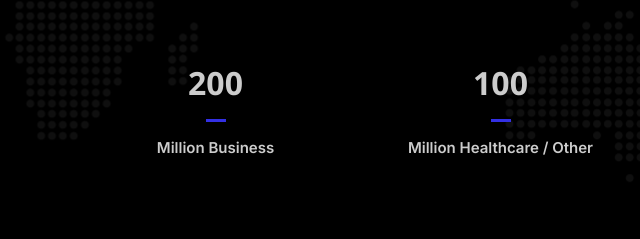
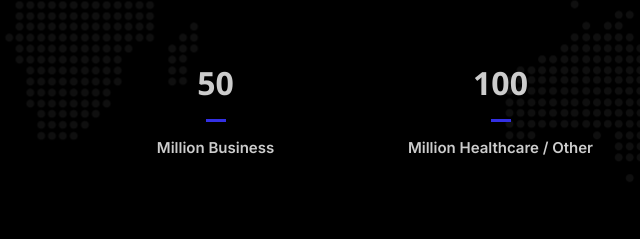
Before and after one commit to emate350/searchmate, a plain HTML site: page index.html in a window 1280 px wide. Shown: the part 479-718 px from the top of the page, 567-1207 px from the left. Drawn offline with nearby package versions, Linux system fonts and the light colour scheme.

Commit message:
Update index.html

```diff
--- a/index.html
+++ b/index.html
@@ -148,7 +148,7 @@ function search() {
 
             <div class="col-lg-3 col-6">
               <div class="stats-item text-center w-100 h-100">
-                <span data-purecounter-start="0" data-purecounter-end="200" data-purecounter-duration="1" class="purecounter"></span>
+                <span data-purecounter-start="0" data-purecounter-end="50" data-purecounter-duration="1" class="purecounter"></span>
                 <p>Million Business</p>
               </div>
             </div><!-- End Stats Item -->
```
